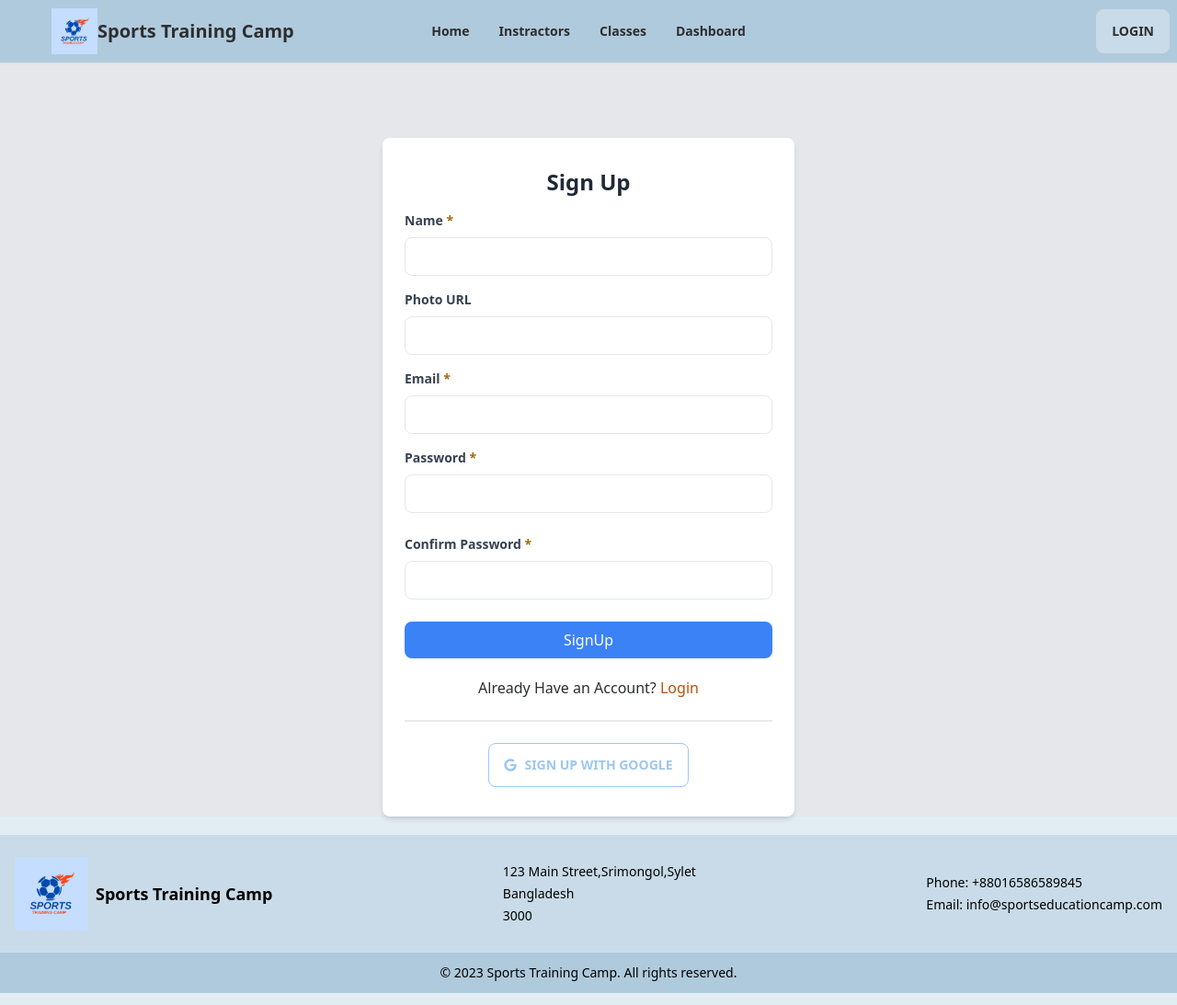
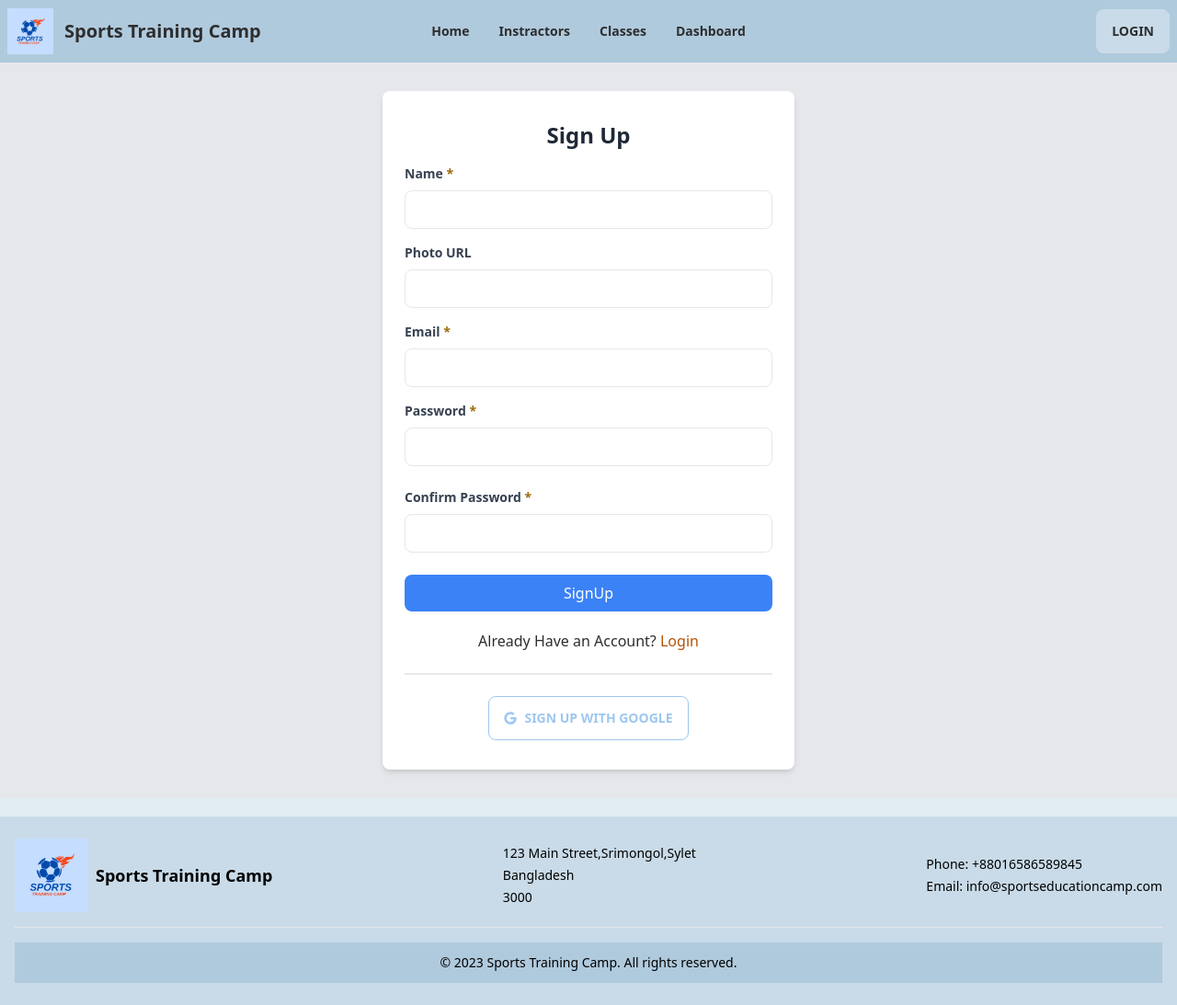
Before and after one commit to Rayhan108/Sports-training-camp, a React (Vite) app: page /signUp in a window 1280 px wide. Shown: the whole page at 92% size. Built offline with nearby package versions, Linux system fonts and the light colour scheme; no server answers.

Commit message:
fixed responsive issues on navbar and footer and added topSlider

```diff
--- a/package.json
+++ b/package.json
@@ -19,6 +19,7 @@
     "react-hook-form": "^7.44.3",
     "react-hot-toast": "^2.4.1",
     "react-icons": "^4.9.0",
+    "react-responsive-carousel": "^3.2.23",
     "react-router-dom": "^6.12.0",
     "sort-by": "^1.2.0"
   },
--- a/src/Component/Shared/Footer/Footer.jsx
+++ b/src/Component/Shared/Footer/Footer.jsx
@@ -2,13 +2,14 @@
 import logo from "../../../assets/Orange blue football sport logo.png"
 const Footer = () => {
     return (
-        <footer className=" w-full text-white mt-5 ">
-    <div className="bg-base-200 ">
-    <div className=" mx-auto py-6 px-4">
-          <div className="flex items-center justify-between">
+
+    <footer className="w-full  text-white mt-5">
+    <div className="container bg-base-200 mx-auto py-6 px-4">
+      <div className="flex flex-wrap items-center justify-between">
         <div className="flex items-center">
         <img src={logo} alt="Logo" className="h-20 w-20" />
         <span className="ml-2 text-black text-lg font-semibold">Sports Training Camp</span>
+
         </div>
         <div className="text-black text-sm">
               <p className="mb-1">123 Main Street,Srimongol,Sylet</p>
@@ -20,11 +21,10 @@ const Footer = () => {
               <p>Email: info@sportseducationcamp.com</p>
             </div>
       </div>
-        </div>
-    </div>
-
+      <hr className="my-4" />
       <div className="text-center py-3 text-black bg-base-300 text-sm">
             <p>&copy; {new Date().getFullYear()} Sports Training Camp. All rights reserved.</p>
+          </div>
     </div>
   </footer>
     );
--- a/src/Component/Shared/Navbar/Navbar.jsx
+++ b/src/Component/Shared/Navbar/Navbar.jsx
@@ -35,7 +35,7 @@ const Navbar = () => {
           });
       };
     return (
-        <div className="navbar fixed z-10  w-full bg-base-300  shadow-sm  ">
+        <div className="navbar  w-full bg-base-300  shadow-sm  ">
 
 
   <div className="navbar-start ">
@@ -69,7 +69,7 @@ const Navbar = () => {
 
        <div>
 
-        <img className="ml-12"
+        <img className="mr-3"
             style={{ width: "50px" }}
             src={logo}
             alt=""
--- a/src/Page/Home/Home/Home/Home.jsx
+++ b/src/Page/Home/Home/Home/Home.jsx
@@ -1,4 +1,5 @@
 import { Helmet } from "react-helmet-async";
+// import TopSlider from "../TopSlider/TopSlider";
 
 
 const Home = () => {
@@ -7,8 +8,8 @@ const Home = () => {
          <Helmet>
     <title>Sports Training Camp| Home</title>
     </Helmet>
-        <div className="pt-[150px]">
-            <h3>test</h3>
+        <div className="">
+           {/* <TopSlider></TopSlider> */}
         </div>
         </>
     );
--- /dev/null
+++ b/src/Page/Home/Home/TopSlider/TopSlider.css
@@ -0,0 +1,5 @@
+.thumbs-wrapper{
+    display: flex;
+    justify-content: center;
+    align-items: center;
+}
--- /dev/null
+++ b/src/Page/Home/Home/TopSlider/TopSlider.jsx
@@ -0,0 +1,49 @@
+import "react-responsive-carousel/lib/styles/carousel.min.css";
+import "./TopSlider.css"
+
+
+import img1 from "../../../../assets/slider1.avif"
+import img2 from "../../../../assets/slider2.avif"
+import img3 from "../../../../assets/slider3.avif"
+import img4 from "../../../../assets/slider4.avif"
+import img5 from "../../../../assets/slider5.jpg"
+import { Carousel } from "react-responsive-carousel";
+import Container from "../../../../Component/Container/Container";
+
+
+
+
+const TopSlider = () => {
+    return (
+        <>
+  <Container>
+  <Carousel>
+         <div>
+             <img src={img1} />
+
+         </div>
+         <div>
+             <img src={img2} />
+
+         </div>
+         <div>
+             <img src={img3} />
+
+         </div>
+         <div>
+             <img src={img4} />
+
+         </div>
+         <div>
+             <img src={img5} />
+
+         </div>
+
+     </Carousel>
+
+  </Container>
+ </>
+    );
+};
+
+export default TopSlider;
--- a/src/Page/SignUp/SignUp.jsx
+++ b/src/Page/SignUp/SignUp.jsx
@@ -57,7 +57,7 @@ const handleConfirmPasswordChange = (e) => {
     <Helmet>
     <title>Sports Training Camp| SignUp</title>
     </Helmet>
-    <div className="flex pt-[150px] items-center justify-center min-h-screen bg-gray-200 ">
+    <div className="flex  items-center justify-center min-h-screen bg-gray-200 ">
       <div className="max-w-md w-full px-6 py-8 bg-white rounded-lg shadow-md">
         <h2 className="text-2xl font-semibold text-center text-gray-800 mb-4">
           Sign Up
```
Also changed, not shown: 1 other file (tests, documents, lock files or other folders). Lines whose indentation alone changed are shown as unchanged.
